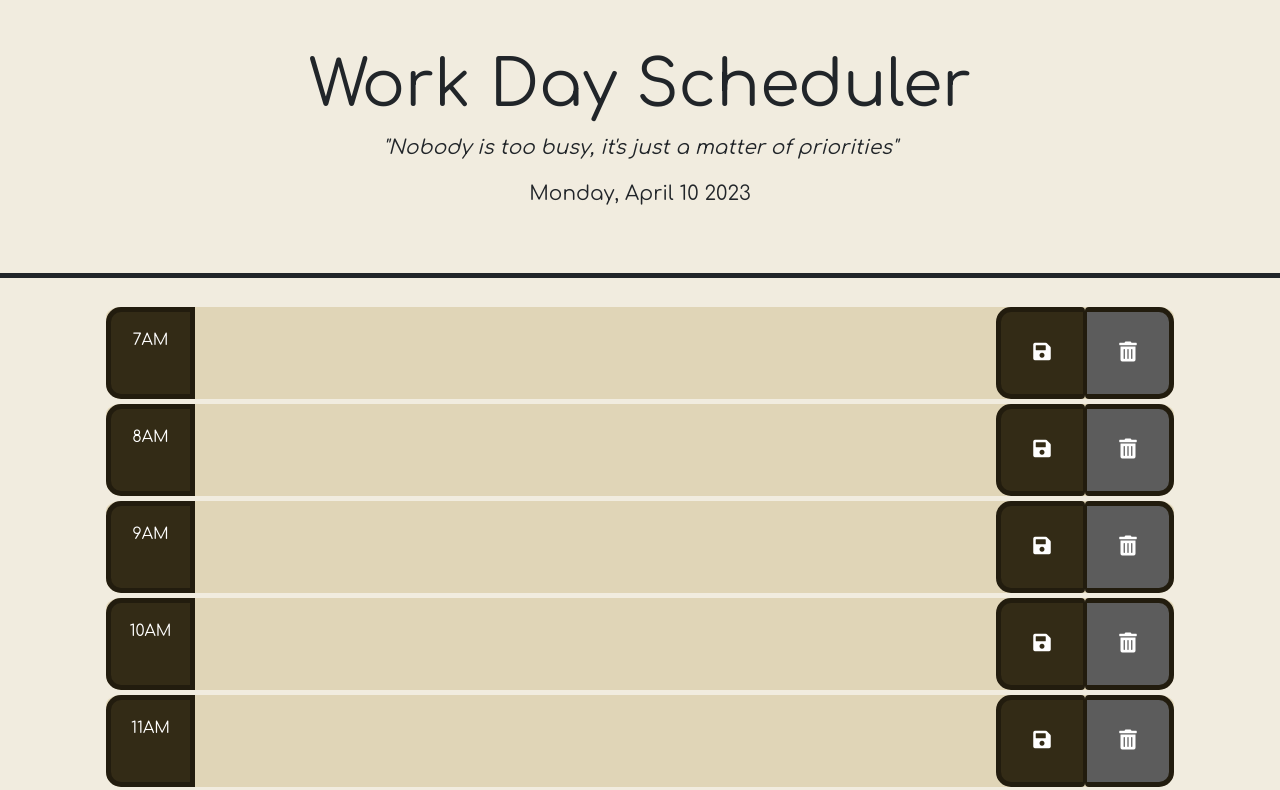
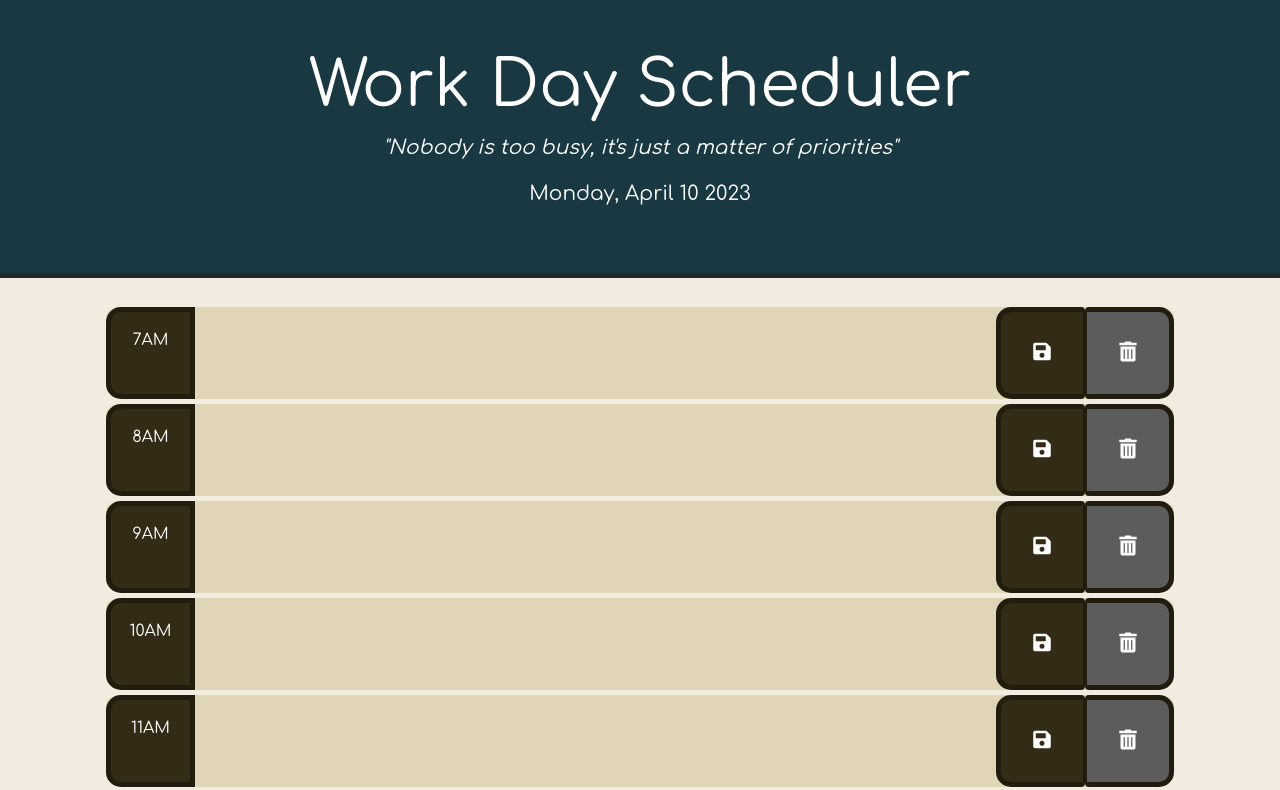
Before and after one commit to Maelikah/M5_WorkdayScheduler, a plain HTML site: page index.html in a window 1280 px wide. Shown: the top 790 px of the page. Drawn offline with nearby package versions, Linux system fonts and the light colour scheme.

Commit message:
Added header id

```diff
--- a/assets/css/style.css
+++ b/assets/css/style.css
@@ -1,5 +1,6 @@
 /* Add color palette variables */
 :root {
+  --headerbgc: #193842;
   --bodybgc: #f1ecdf;
   --hourbgc:#332b16;
   --hourborderbgc: #221c0e;
@@ -46,21 +47,6 @@ textarea {
   padding: 5px;
 }
 
-/* .past {
-  background-color: var(--pastbgc);
-  color: white;
-}
-
-.present {
-  background-color: var(--presentbgc);
-  color: white;
-}
-
-.future {
-  background-color: var(--futurebgc);
-  color: white;
-} */
-
 .saveBtn {
   font-size: 20px;
   border-top: 5px solid var(--hourborderbgc);
@@ -104,3 +90,8 @@ textarea {
   transition: all 0.3s ease-in-out;
   color: var(--icons);
 }
+
+#header {
+  background-color: var(--headerbgc);
+  color: white;
+}
--- a/index.html
+++ b/index.html
@@ -25,7 +25,7 @@
   </head>
 
   <body>
-    <header class="p-5 mb-4 border-5 border-bottom border-dark text-center">
+    <header id= "header" class="p-5 mb-4 border-5 border-bottom border-dark text-center">
       <h1 class="display-3">Work Day Scheduler</h1>
       <p class="lead"><i>"Nobody is too busy, it's just a matter of priorities"</i></p>
       <p id="currentDay" class="lead"></p>
```
